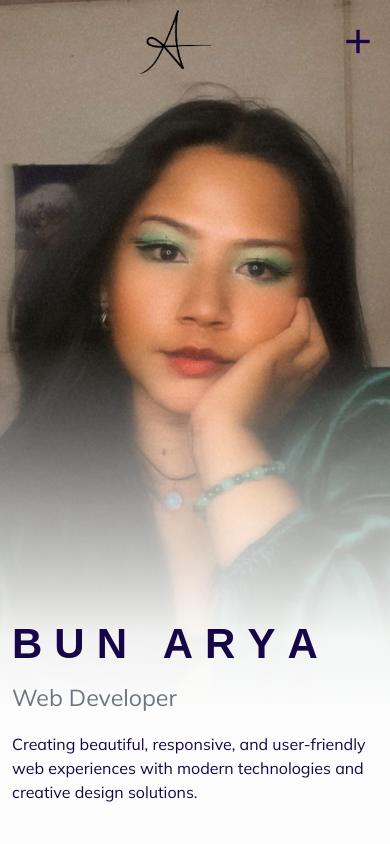
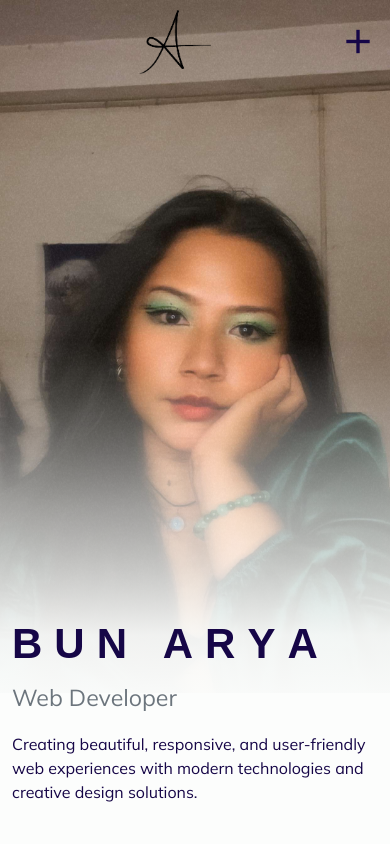
Before and after one commit to aryabun/my-portfolio, a Vue app: page / in a window 390 px wide. Shown: the top 844 px of the page. Built offline with nearby package versions, Linux system fonts and the light colour scheme; a web font is replaced by a local one.

Commit message:
[UPDATE] update in responsive.css

```diff
--- a/src/assets/styles/responsive.css
+++ b/src/assets/styles/responsive.css
@@ -103,9 +103,9 @@
         height: 100%;
         /* match parent height, not just viewport */
         background: url("@/assets/img/IMG4278.png");
-        background-size: 120%;
+        background-size: contain;
         /* background-position:40% -8rem; */
-        background-position: center -8rem;
+        /* background-position: center -8rem; */
         z-index: 0;
         /* background-position: center bottom; */
         /* background-attachment: fixed; */
```
